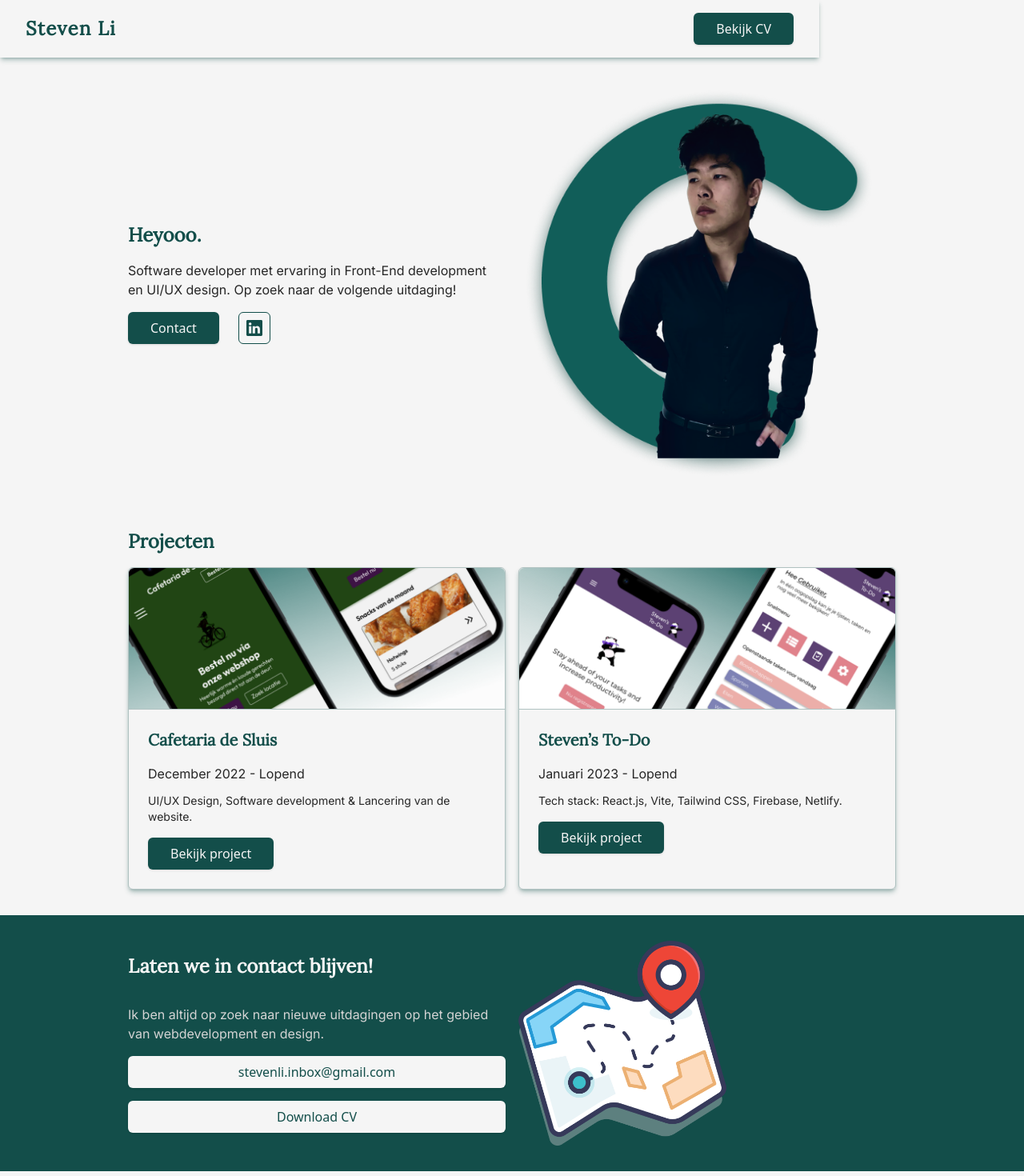
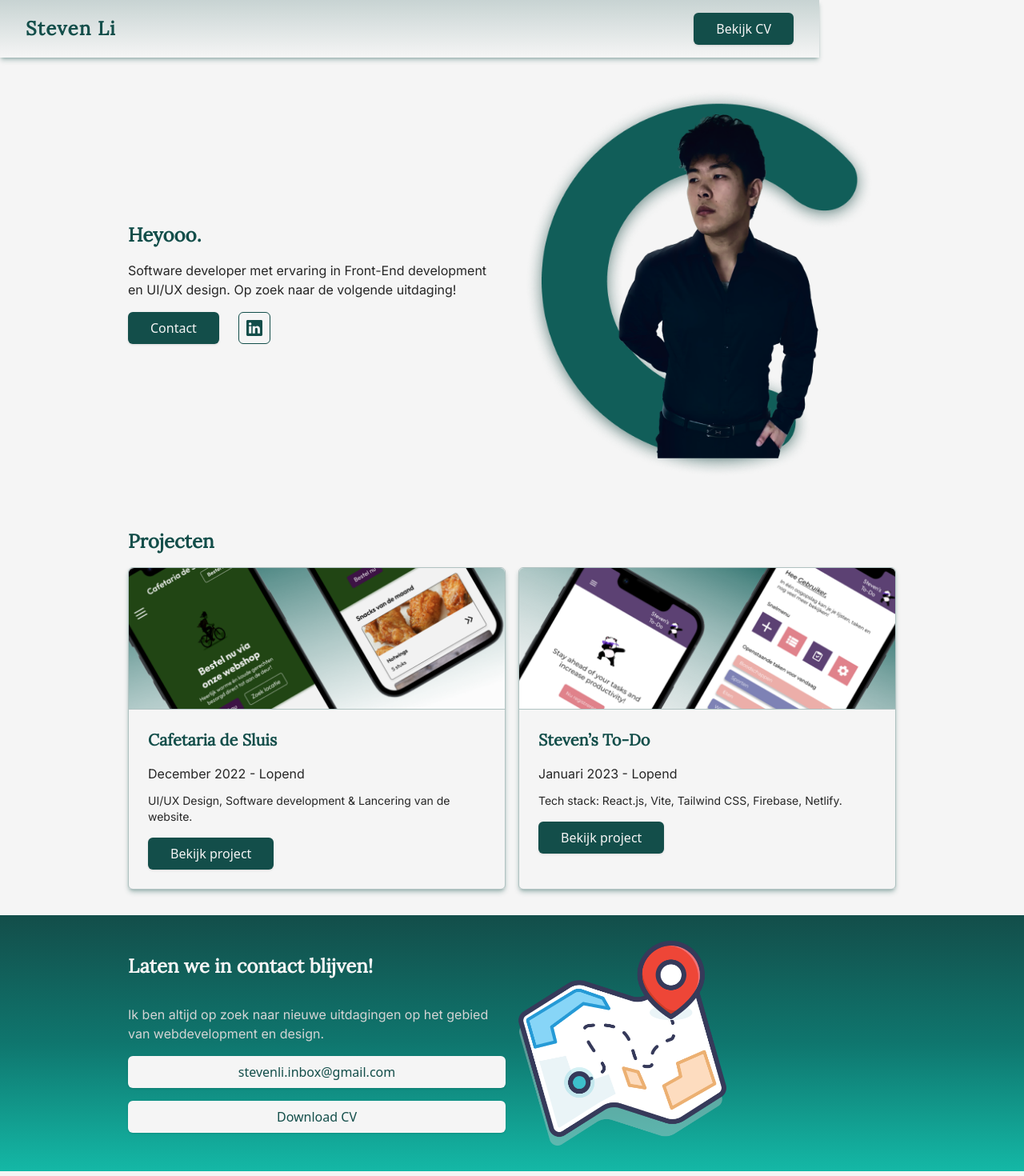
Before and after one commit to zStevenn/portfolio-old1, a React (Vite) app: page / in a window 1280 px wide. Shown: the top 1470 px of the page at 80% size. Built offline with nearby package versions, Linux system fonts and the light colour scheme.

Commit message:
Adds gradient coloring

```diff
--- a/src/components/Footer.jsx
+++ b/src/components/Footer.jsx
@@ -5,7 +5,7 @@ export default function Footer() {
     <>
       <footer>
         {/* Laten we in contact blijven */}
-        <div className="bg-teal-900">
+        <div className="bg-gradient-to-b from-teal-900 via-teal-700 to-teal-500">
           <div className="container mx-auto max-w-screen-lg p-8">
             <h3 className="pb-4 text-neutral-100">Stuur gerust een bericht.</h3>
             <div className="grid gap-4">
--- a/src/components/Header.jsx
+++ b/src/components/Header.jsx
@@ -3,7 +3,7 @@ import { Button } from './Button';
 export default function Header() {
   return (
     <>
-      <nav className="px-8 py-4 fixed bg-neutral-100 container mx-auto max-w-screen-lg flex justify-between items-center shadow-md shadow-teal-900/30">
+      <nav className="px-8 py-4 fixed bg-neutral-100 container mx-auto max-w-screen-lg flex justify-between items-center shadow-md shadow-teal-900/30 bg-gradient-to-b from-teal-900/20">
         <a href="/">
           <h3 className="tracking-wider">Steven Li</h3>
         </a>
--- a/src/pages/Home.jsx
+++ b/src/pages/Home.jsx
@@ -70,7 +70,7 @@ export default function Home() {
       </div>
 
       {/* Laten we in contact blijven */}
-      <div className="bg-teal-900">
+      <div className="bg-gradient-to-b from-teal-900 via-teal-700 to-teal-500">
         <div className="container mx-auto max-w-screen-lg p-8">
           <div className="grid gap-4 grid-cols-1 md:grid-cols-2 md:items-center">
             <div className="grid gap-4">
```
